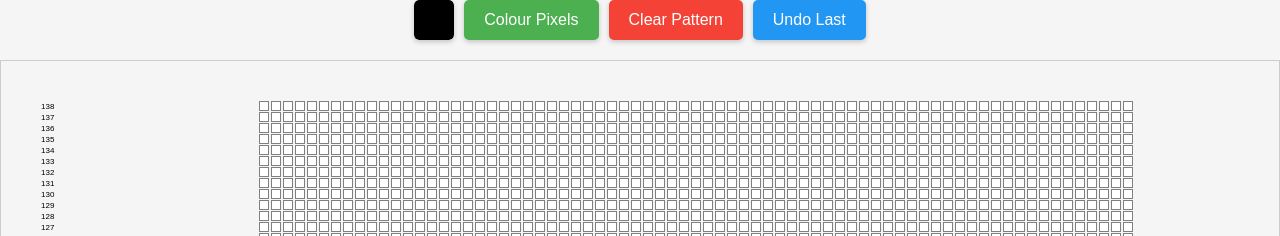
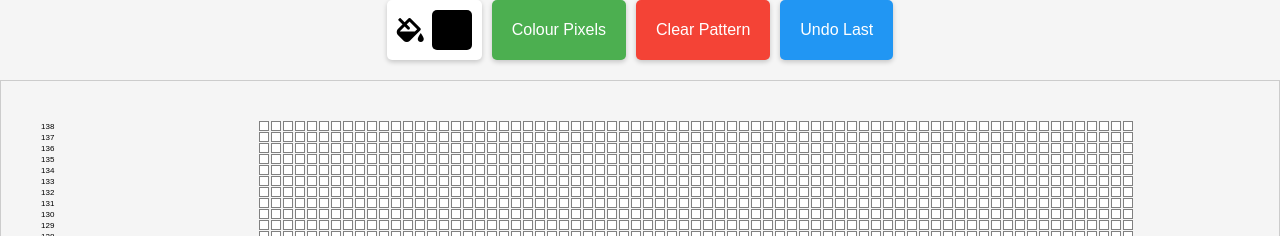
Before and after one commit to brmoss/WoollySheep, a plain HTML site: page index.html in a window 1280 px wide. Shown: the top 236 px of the page. Drawn offline with Linux system fonts and the light colour scheme.

Commit message:
Added colour picker pain bucket icon

```diff
--- a/index.html
+++ b/index.html
@@ -5,10 +5,14 @@
     <meta name="viewport" content="width=device-width, initial-scale=1.0">
     <title>Knitting Pattern Designer</title>
     <link rel="stylesheet" href="styles.css">
+    <link rel="stylesheet" href="https://cdnjs.cloudflare.com/ajax/libs/font-awesome/5.15.4/css/all.min.css">
 </head>
 <body>
     <div id="controls">
-        <input type="color" id="colorPicker" value="#000000">
+        <div id="colorPickerContainer">
+            <i class="fas fa-fill-drip"></i>
+            <input type="color" id="colorPicker" value="#000000">
+        </div>
         <button id="colorPixels">Colour Pixels</button>
         <button id="clearPattern">Clear Pattern</button>
         <button id="undoLast">Undo Last</button>
--- a/styles.css
+++ b/styles.css
@@ -16,7 +16,7 @@ body {
   gap: 10px; /* Space between the buttons */
 }
 
-button, input[type="color"] {
+button, #colorPickerContainer {
   padding: 10px 20px;
   font-size: 16px;
   border: none;
@@ -24,14 +24,17 @@ button, input[type="color"] {
   cursor: pointer;
   box-shadow: 0 2px 5px rgba(0, 0, 0, 0.2);
   transition: background-color 0.3s, transform 0.2s;
+  display: flex;
+  align-items: center;
+  gap: 8px; /* Space between icon and text */
 }
 
-button:hover {
+button:hover, #colorPickerContainer:hover {
   background-color: #e0e0e0; /* Slightly darker on hover */
   transform: translateY(-2px); /* Lift on hover */
 }
 
-button:active {
+button:active, #colorPickerContainer:active {
   background-color: #d0d0d0; /* Darker when pressed */
   transform: translateY(0); /* Reset lift on click */
 }
@@ -51,6 +54,16 @@ button:active {
   color: white;
 }
 
+#colorPickerContainer {
+  background-color: white;
+  padding: 10px;
+}
+
+#colorPickerContainer i {
+  font-size: 24px;
+  color: #000;
+}
+
 input[type="color"] {
   padding: 0;
   width: 40px;
@@ -61,7 +74,7 @@ input[type="color"] {
   -webkit-appearance: none;
   appearance: none;
   background: none;
-  box-shadow: 0 2px 5px rgba(0, 0, 0, 0.2);
+  box-shadow: none;
 }
 
 input[type="color"]::-webkit-color-swatch-wrapper {
```
